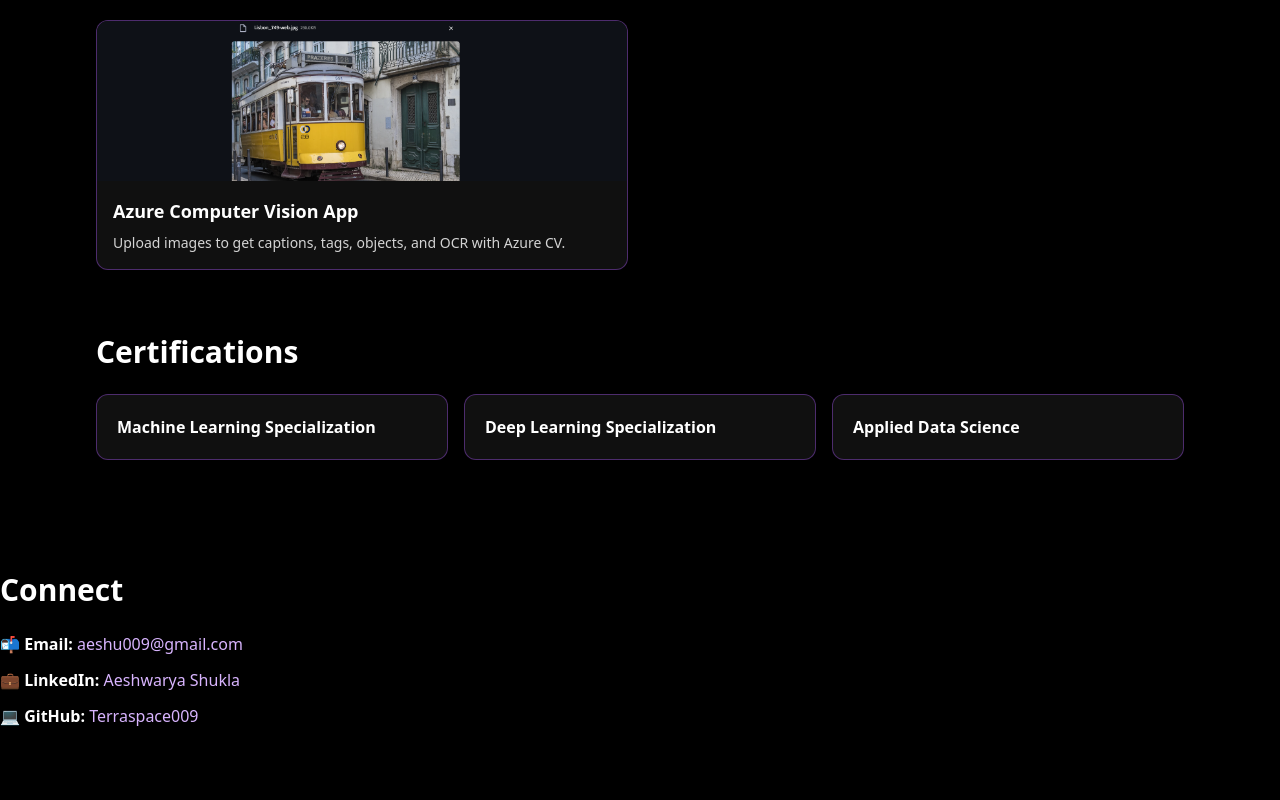
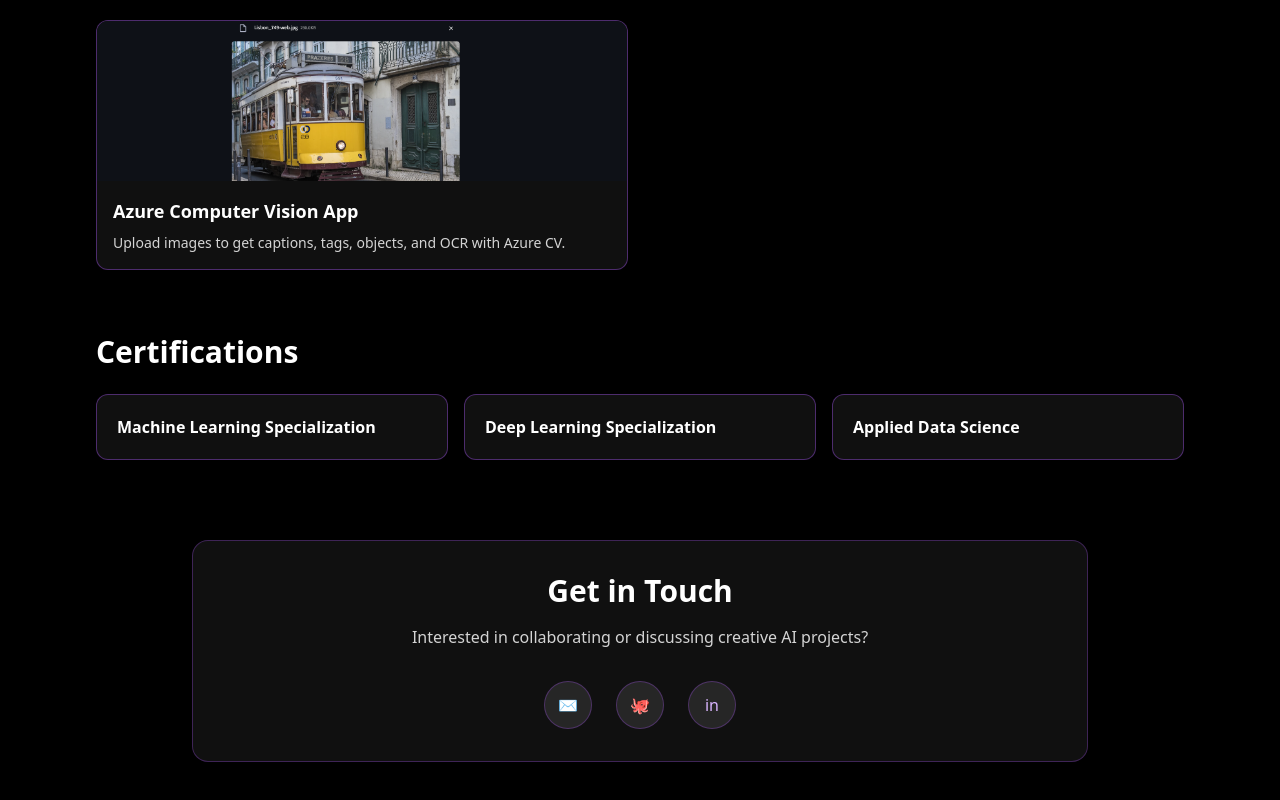
Before and after one commit to Terraspace009/aeshwarya-portfolio, a Next.js app: page / in a window 1280 px wide. Shown: the part 1870-2670 px from the top of the page. Before the commit the page ends 2598 px from the top, so only its background shows below. Built offline with nearby package versions, Linux system fonts and the light colour scheme.

Commit message:
Update Contact.tsx

```diff
--- a/components/Contact.tsx
+++ b/components/Contact.tsx
@@ -1,45 +1,49 @@
-// components/Contact.tsx
-import React from "react";
+'use client';
+import React from 'react';
 
-const Contact = () => {
+export default function Contact() {
   return (
-    <div id="contact" className="mt-20">
-      <h2 className="text-3xl font-bold mb-6 text-white">Connect</h2>
-      <div className="space-y-3 text-white">
-        <p>
-          📬 <span className="font-semibold">Email:</span>{" "}
+    <section id="contact" className="px-4">
+      <div className="mx-auto max-w-4xl bg-neutral-900/70 border border-purple-500/30 rounded-2xl p-8">
+        <h2 className="text-3xl font-bold text-center mb-4">Get in Touch</h2>
+        <p className="text-center text-neutral-300 mb-8">
+          Interested in collaborating or discussing creative AI projects?
+        </p>
+
+        <div className="flex items-center justify-center gap-6">
           <a
             href="mailto:aeshu009@gmail.com"
-            className="text-purple hover:underline"
+            className="w-12 h-12 rounded-full bg-neutral-800 border border-purple-500/30
+                       grid place-items-center hover:border-purple-400"
+            aria-label="Email"
+            title="Email"
           >
-            aeshu009@gmail.com
+            ✉️
           </a>
-        </p>
-        <p>
-          💼 <span className="font-semibold">LinkedIn:</span>{" "}
+          <a
+            href="https://github.com/Terraspace009"
+            target="_blank"
+            rel="noreferrer"
+            className="w-12 h-12 rounded-full bg-neutral-800 border border-purple-500/30
+                       grid place-items-center hover:border-purple-400"
+            aria-label="GitHub"
+            title="GitHub"
+          >
+            🐙
+          </a>
           <a
             href="https://www.linkedin.com/in/aeshwarya-shukla-90835b57/"
             target="_blank"
-            rel="noopener noreferrer"
-            className="text-purple hover:underline"
+            rel="noreferrer"
+            className="w-12 h-12 rounded-full bg-neutral-800 border border-purple-500/30
+                       grid place-items-center hover:border-purple-400"
+            aria-label="LinkedIn"
+            title="LinkedIn"
           >
-            Aeshwarya Shukla
+            in
           </a>
-        </p>
-        <p>
-          💻 <span className="font-semibold">GitHub:</span>{" "}
-          <a
-            href="https://github.com/Terraspace009"
-            target="_blank"
-            rel="noopener noreferrer"
-            className="text-purple hover:underline"
-          >
-            Terraspace009
-          </a>
-        </p>
+        </div>
       </div>
-    </div>
+    </section>
   );
-};
-
-export default Contact;
+}
```
